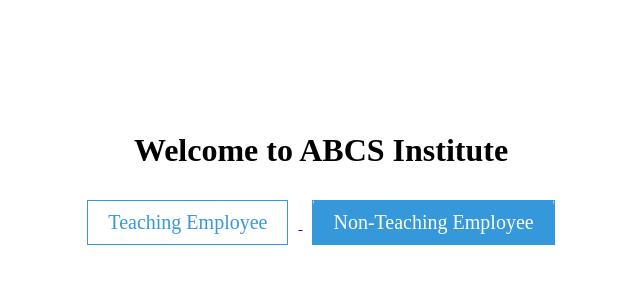
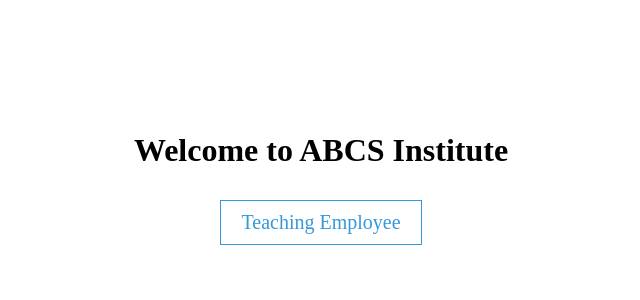
Before and after one commit to jheey05/payroll-record, a PHP site: page / in a window 1280 px wide. Shown: the part 138-438 px from the top of the page, without its empty margins (319-959 px from the left). Run offline with PHP 8.4, Linux system fonts and the light colour scheme.

Commit message:
initialcommit

```diff
--- a/index.php
+++ b/index.php
@@ -14,13 +14,11 @@
 <div class="container">
     <h1>Welcome to ABCS Institute</h1>
 
-    <a href="/teachingemployee_record.php">
+    <a href="teachingemployee_record.php">
         <button class="btn btn1" >Teaching Employee</button>
     </a>
 
-    <a href="nonteachingemployee_record.php">
-    <button class="btn btn2">Non-Teaching Employee</button>
-    </a>
+
 
 </div>
     </body>
```
